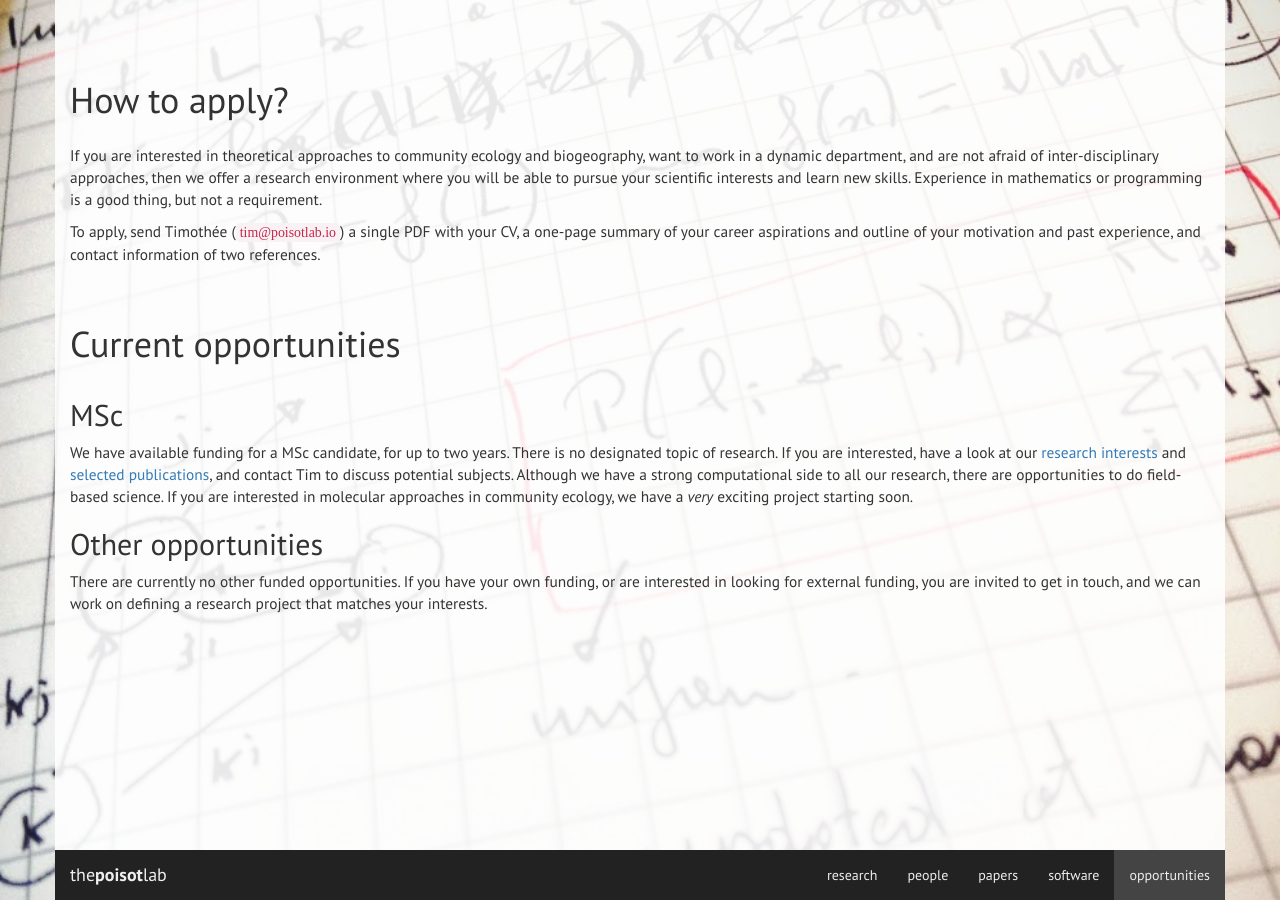
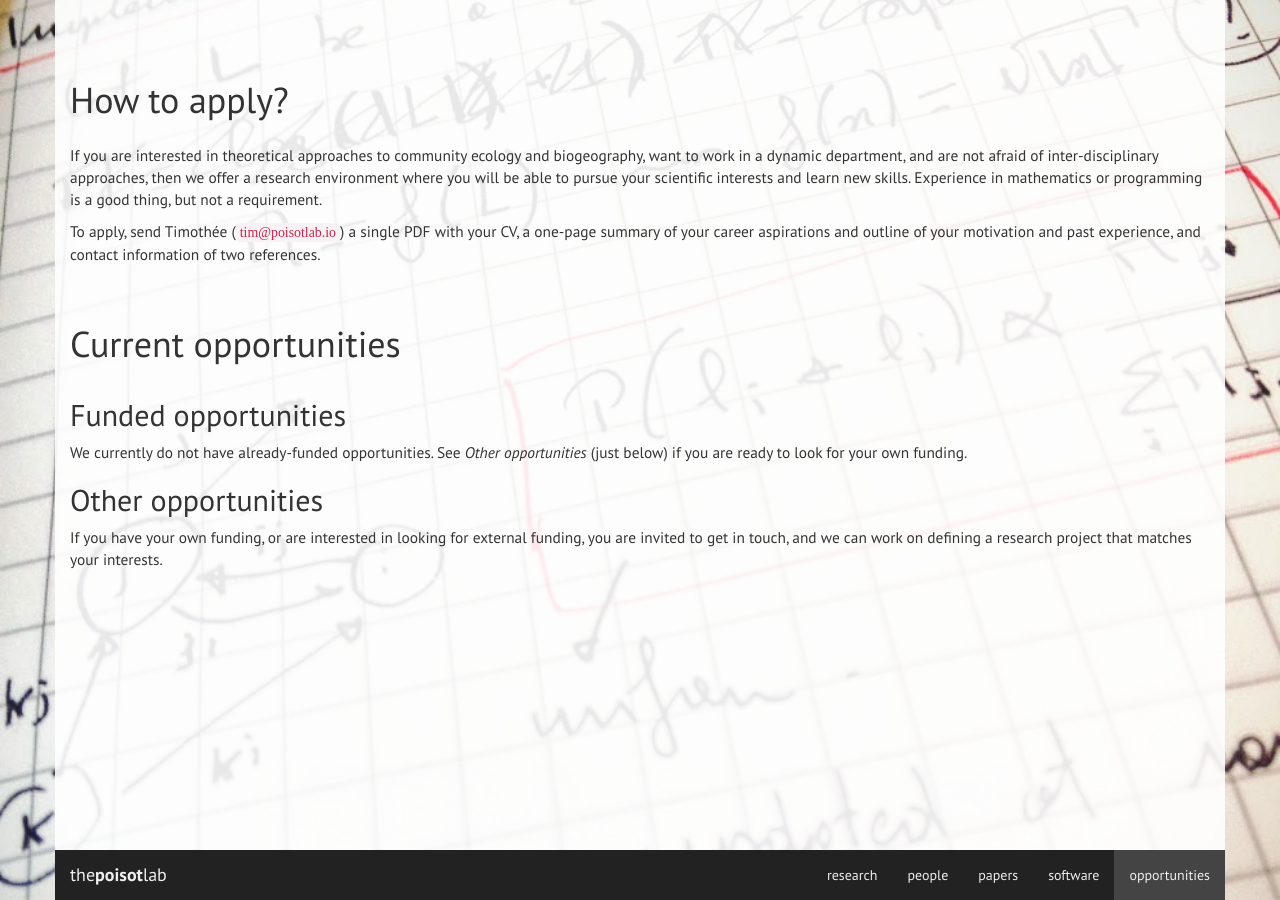
Before and after one commit to evadelmas/poisotlab.github.io, a Jekyll site: the page built from opportunities.md, in a window 1280 px wide. Built offline with Jekyll 4.4.1, drawn with Linux system fonts in a browser that asks for light colours; nearby versions of some CDN libraries; some web fonts are replaced; a script that is not in the unit is left out.

Commit message:
Opportunities (and the lack thereof)

```diff
--- a/opportunities.md
+++ b/opportunities.md
@@ -18,19 +18,13 @@ past experience, and contact information of two references.
 
 # Current opportunities
 
-## MSc
+## Funded opportunities
 
-We have available funding for a MSc candidate, for up to two years. There is no
-designated topic of research. If you are interested, have a look at our
-[research interests](/research/) and [selected publications](/papers/), and
-contact Tim to discuss potential subjects. Although we have a strong
-computational side to all our research, there are opportunities to do
-field-based science. If you are interested in molecular approaches in community
-ecology, we have a *very* exciting project starting soon.
+We currently do not have already-funded opportunities. See *Other opportunities*
+(just below) if you are ready to look for your own funding.
 
 ## Other opportunities
 
-There are currently no other funded opportunities. If you have your own funding,
-or are interested in looking for external funding, you are invited to get in
-touch, and we can work on defining a research project that matches your
-interests.
+If you have your own funding, or are interested in looking for external funding,
+you are invited to get in touch, and we can work on defining a research project
+that matches your interests.
```
